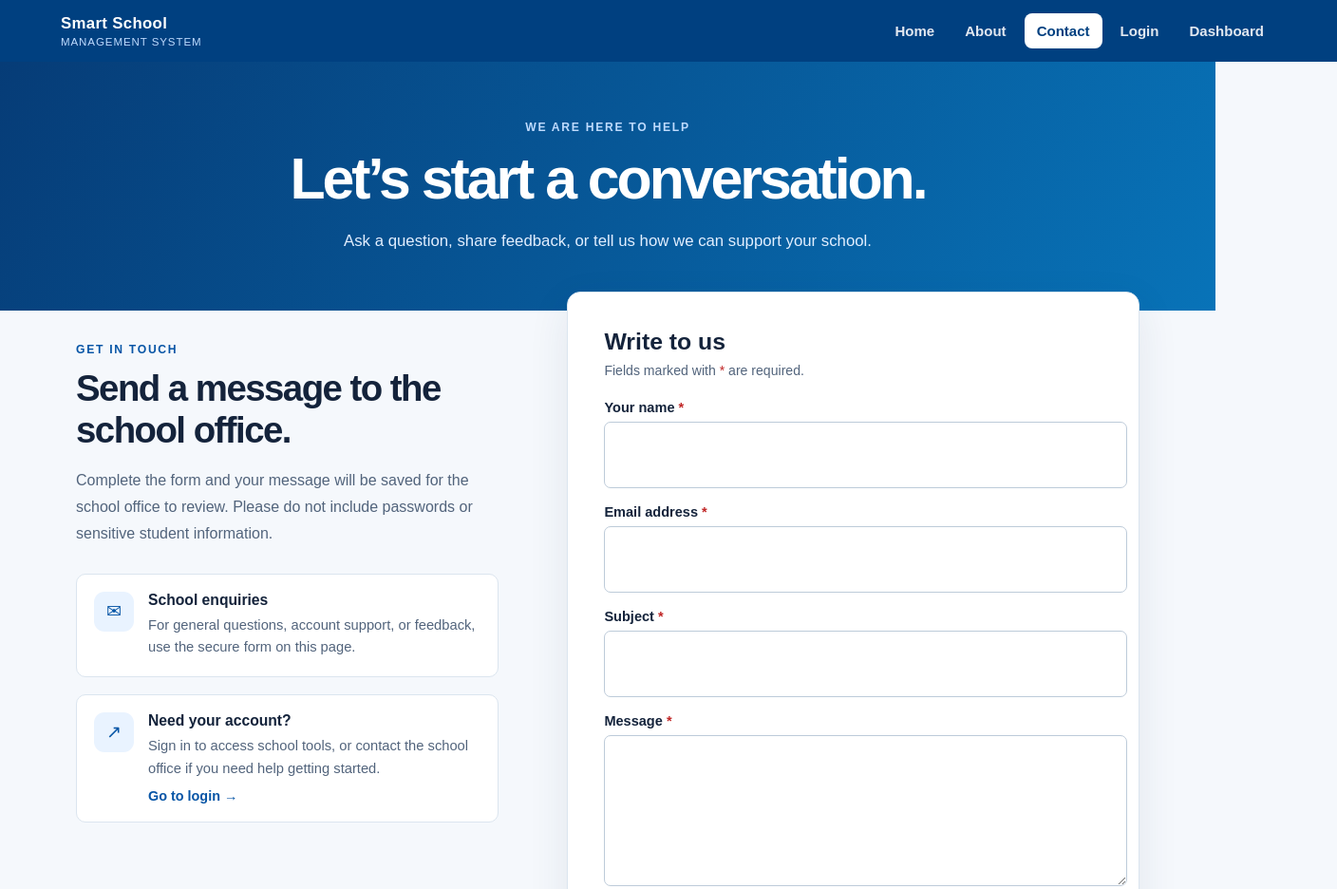
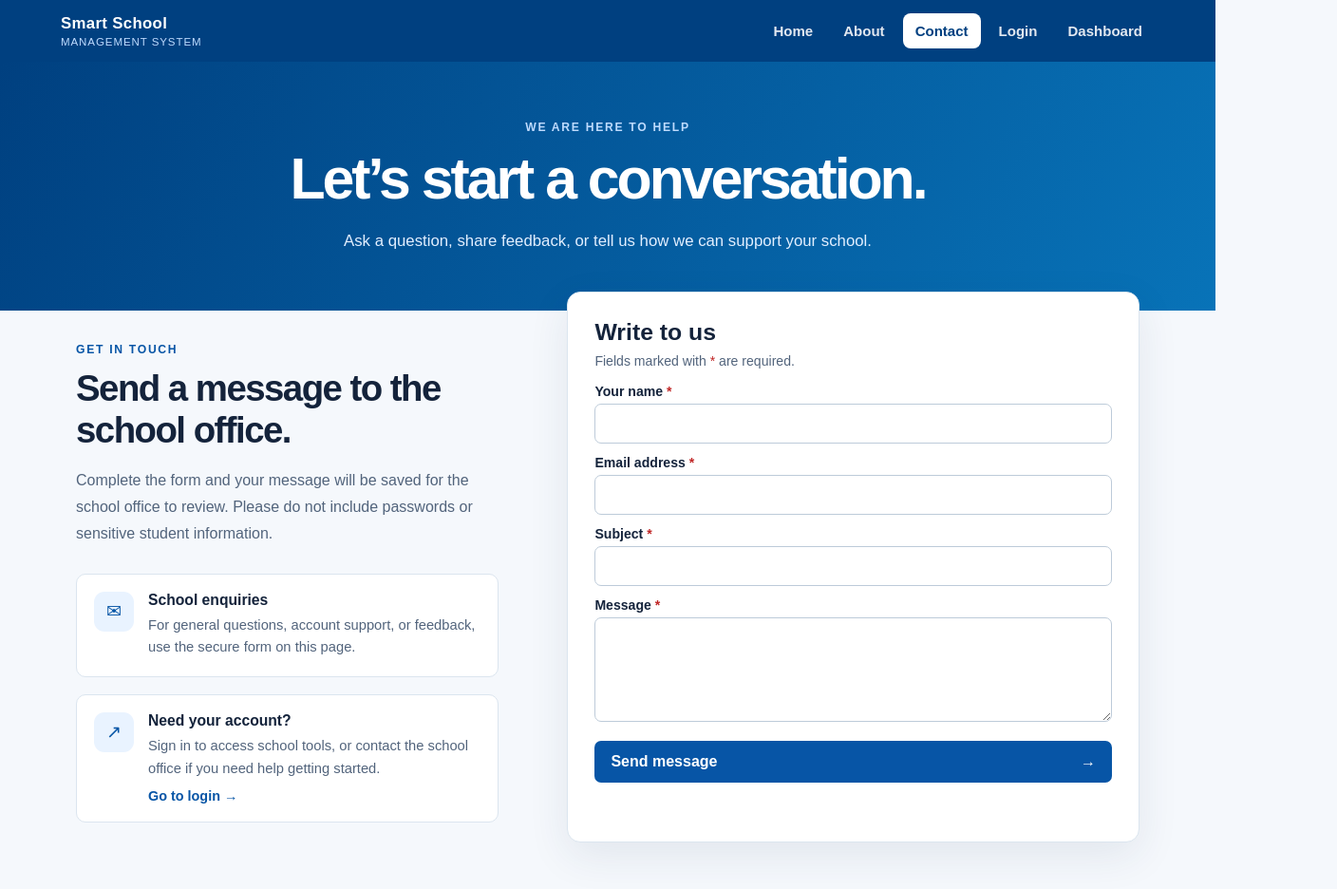
Before and after one commit to Yohana1977Amosi/school_mgmt, a website: page contact.html in a window 1280 px wide. Shown: the top 936 px of the page at 95% size, 1408 px wide, since content can reach past the window. Drawn offline with Linux system fonts and the light colour scheme.

Commit message:
corrected the background fitness and size of contact form box

```diff
--- a/css/about.css
+++ b/css/about.css
@@ -23,7 +23,8 @@ body {
     overflow: hidden;
     min-height: 430px;
     padding: 70px clamp(24px, 9vw, 132px);
-    background: linear-gradient(120deg, #063c77 0%, #0755a6 62%, #1684bd 100%);
+    /* Hero inaanza na rangi ya header kisha hubadilika taratibu kuwa bluu. */
+    background: linear-gradient(120deg, var(--site-header-background) 0%, #0755a6 62%, #1684bd 100%);
     color: #fff;
 }
 
--- a/css/contact.css
+++ b/css/contact.css
@@ -16,7 +16,8 @@ body {
 
 .contact-hero {
     padding: 62px 24px 58px;
-    background: linear-gradient(120deg, #063c77, #0873b8);
+    /* Hero inaanza na rangi ya header kisha hubadilika taratibu kuwa bluu. */
+    background: linear-gradient(120deg, var(--site-header-background), #0873b8);
     color: #fff;
     text-align: center;
 }
@@ -120,7 +121,8 @@ body {
 }
 
 .contact-form {
-    padding: clamp(22px, 4vw, 38px);
+    /* Nafasi fupi zaidi hufanya form iwe ndogo bila kubana sehemu za kujaza. */
+    padding: clamp(18px, 2.5vw, 28px);
     border: 1px solid var(--contact-border);
     border-radius: 14px;
     background: #fff;
@@ -128,7 +130,7 @@ body {
 }
 
 .contact-form__heading {
-    margin-bottom: 23px;
+    margin-bottom: 16px;
 }
 
 .contact-form__heading h2 {
@@ -144,8 +146,8 @@ body {
 
 .contact-form label {
     display: block;
-    margin: 17px 0 7px;
-    font-size: 0.91rem;
+    margin: 12px 0 5px;
+    font-size: 0.88rem;
     font-weight: 700;
 }
 
@@ -157,8 +159,8 @@ body {
 .contact-form input,
 .contact-form textarea {
     width: 100%;
-    min-height: 46px;
-    padding: 11px 12px;
+    min-height: 42px;
+    padding: 9px 11px;
     border: 1px solid #bdcbd9;
     border-radius: 7px;
     background: #fff;
@@ -167,7 +169,7 @@ body {
 }
 
 .contact-form textarea {
-    min-height: 135px;
+    min-height: 100px;
     resize: vertical;
 }
 
@@ -188,10 +190,10 @@ body {
 .contact-submit {
     display: flex;
     width: 100%;
-    min-height: 49px;
+    min-height: 44px;
     align-items: center;
     justify-content: space-between;
-    margin-top: 22px;
+    margin-top: 16px;
     padding: 0 17px;
     border: 0;
     border-radius: 7px;
--- a/css/site-nav.css
+++ b/css/site-nav.css
@@ -1,3 +1,14 @@
+/* Huweka padding ndani ya upana uliowekwa ili ukurasa usipanuke pembeni. */
+*,
+*::before,
+*::after {
+    box-sizing: border-box;
+}
+
+:root {
+    --site-header-background: #004080;
+}
+
 .site-header {
     width: 100%;
     display: flex;
@@ -5,7 +16,7 @@
     justify-content: space-between;
     gap: 18px 32px;
     padding: 14px clamp(18px, 5vw, 64px);
-    background: #004080;
+    background: var(--site-header-background);
     color: #fff;
 }
 
```
